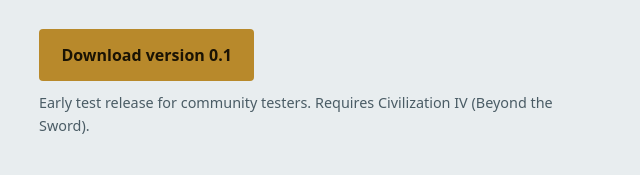
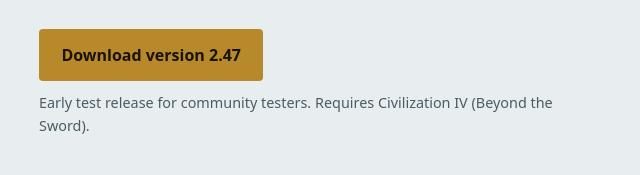
Before and after one commit to NicoPenny/Civ4Fans, a plain HTML site: page index.html in a window 1280 px wide. Shown: the part 184-359 px from the top of the page, 317-957 px from the left. Drawn offline with Linux system fonts and the light colour scheme.

Commit message:
Update download link and version in index.html

```diff
--- a/index.html
+++ b/index.html
@@ -64,7 +64,7 @@
   <p class="tagline">One sentence that says what your mod changes in Civilization IV.</p>
 
   <!-- Replace the link with your GitHub Release download URL (see steps) -->
-  <a class="download" href="https://github.com/YOURUSERNAME/civ4mod/releases/latest">Download version 0.1</a>
+  <a class="download" href="https://drive.google.com/file/d/1LG1Y5_4I8MECB2cILaXU_PFwg9J1ocFp/view?usp=drive_link">Download version 2.47</a>
   <p class="version">Early test release for community testers. Requires Civilization IV (Beyond the Sword).</p>
 
   <section>
```
